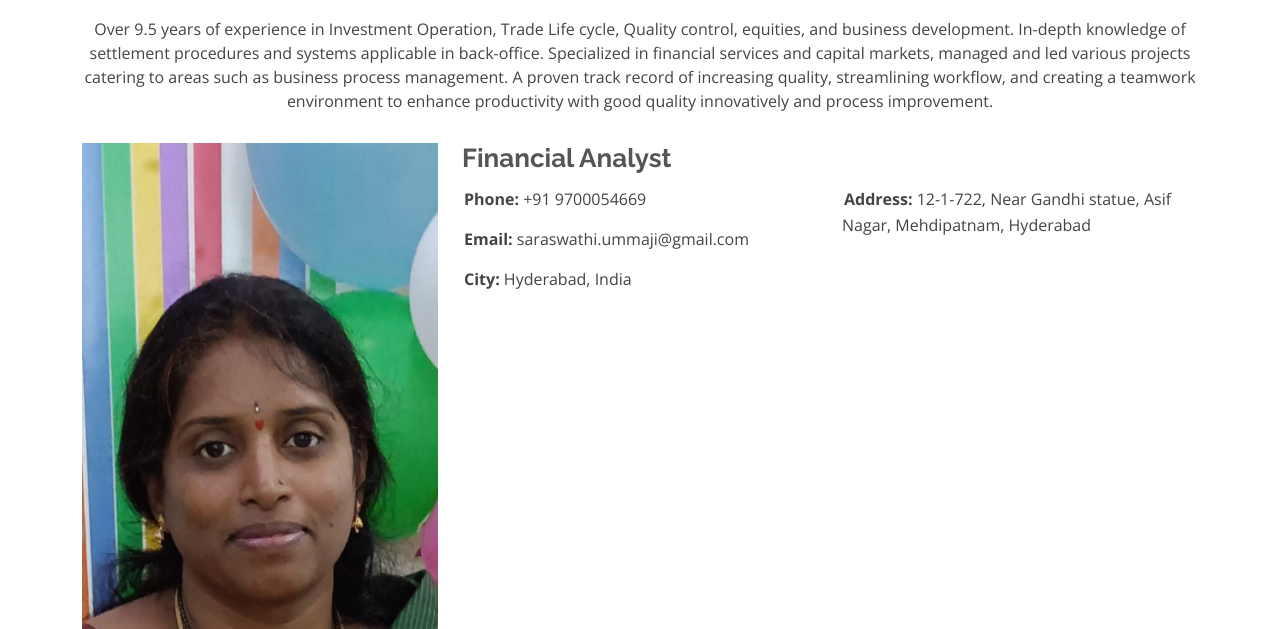
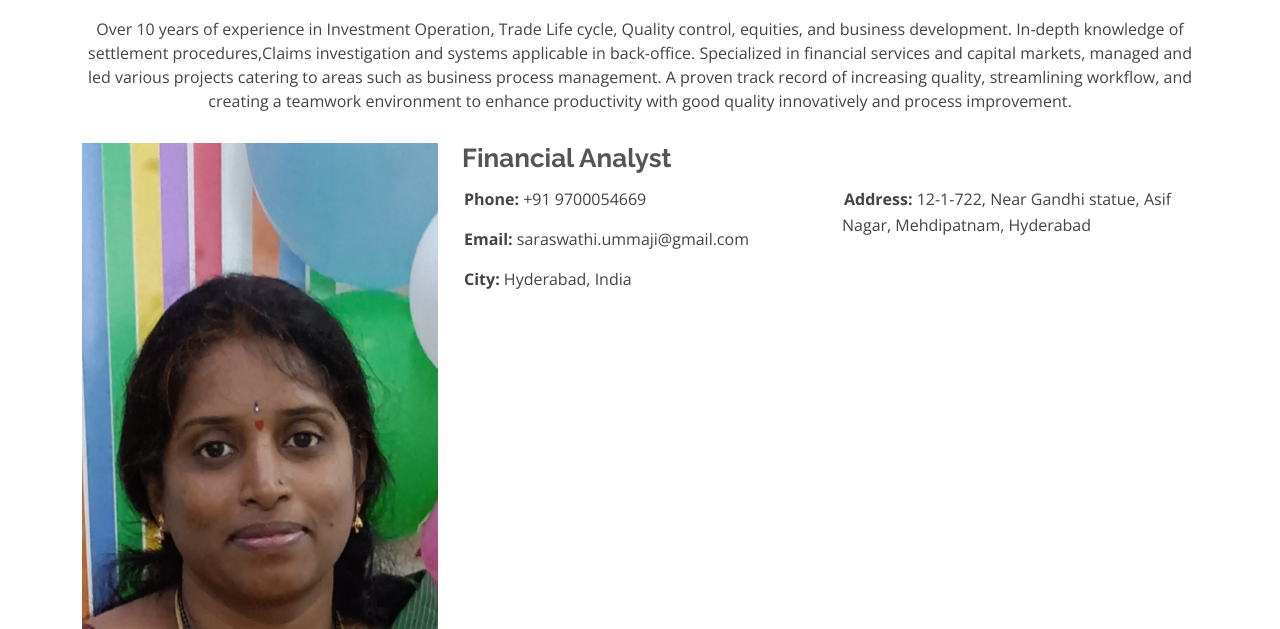
Before and after one commit to ummajisaraswathi/resume, a plain HTML site: page about.html in a window 1280 px wide. Shown: the part 171-800 px from the top of the page. Drawn offline with nearby package versions, Linux system fonts and the light colour scheme.

Commit message:
Add files via upload

```diff
--- a/about.html
+++ b/about.html
@@ -65,7 +65,7 @@
 
     <div class="section-title">
       <h2>About</h2>
-      <p>Over 9.5 years of experience in Investment Operation, Trade Life cycle, Quality control, equities, and business development. In-depth knowledge of settlement procedures and systems applicable in back-office. Specialized in financial services and capital markets, managed and led various projects catering to areas such as business process management. A proven track record of increasing quality, streamlining workflow, and creating a teamwork environment to enhance productivity with good quality innovatively and process improvement.</p>
+      <p>Over 10 years of experience in Investment Operation, Trade Life cycle, Quality control, equities, and business development. In-depth knowledge of settlement procedures,Claims investigation and systems applicable in back-office. Specialized in financial services and capital markets, managed and led various projects catering to areas such as business process management. A proven track record of increasing quality, streamlining workflow, and creating a teamwork environment to enhance productivity with good quality innovatively and process improvement.</p>
     </div>
 
     <div class="row">
```
Also changed, not shown: contact.html (+1 -1 lines), index.html (+1 -1 lines), 1 other file.
